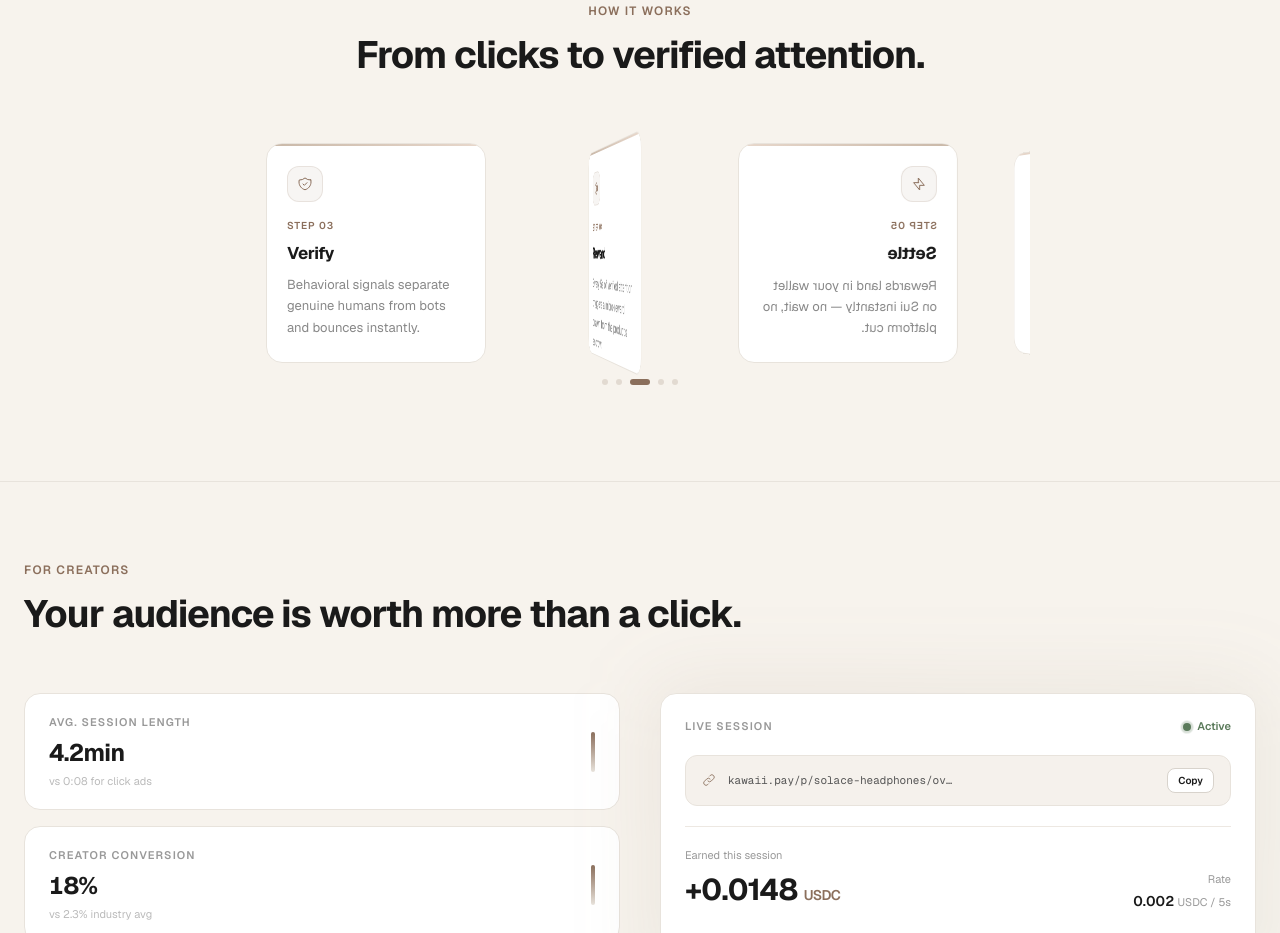
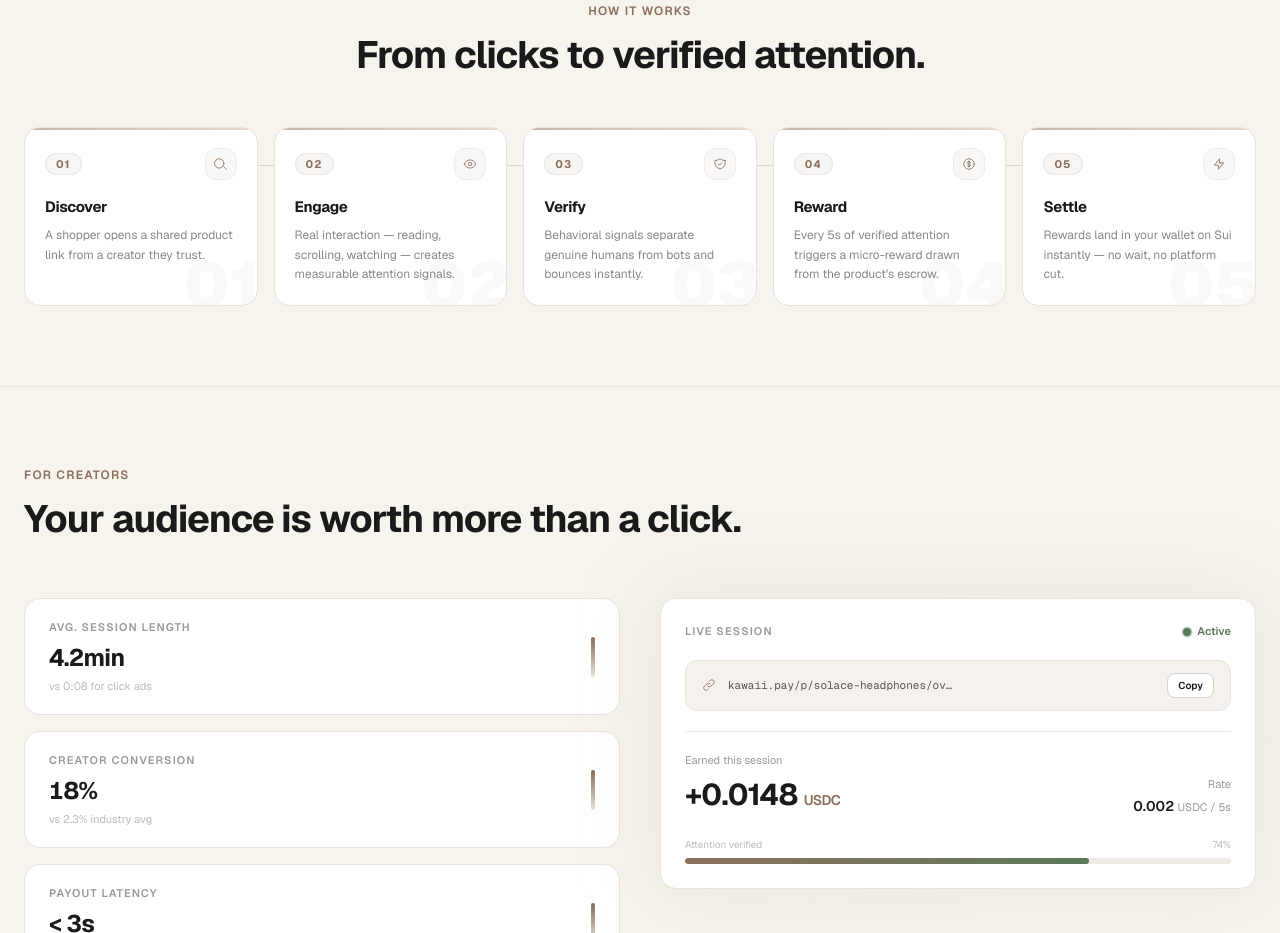
Before and after one commit to dumprahul/kawaipay, a Next.js app: page / in a window 1280 px wide. Shown: the part 1740-2673 px from the top of the page. Built offline with nearby package versions, Linux system fonts and the light colour scheme.

Commit message:
refactor: replace broken carousel with clean 5-col step grid

```diff
--- a/app/landing/HowItWorks.tsx
+++ b/app/landing/HowItWorks.tsx
@@ -3,67 +3,43 @@
 import { useRef } from "react";
 import { motion, useInView } from "framer-motion";
 import BlurText from "@/components/ui/BlurText";
-import Carousel from "@/components/ui/Carousel";
-import type { CarouselItem } from "@/components/ui/Carousel";
 
-const STEPS: CarouselItem[] = [
+const STEPS = [
   {
-    id: 1,
+    num: "01",
     title: "Discover",
-    description: "A shopper opens a shared product link from a creator they trust.",
-    icon: (
-      <svg className="w-4 h-4" fill="none" stroke="#8b6f5c" viewBox="0 0 24 24">
-        <path strokeLinecap="round" strokeLinejoin="round" strokeWidth={1.5} d="M21 21l-4.35-4.35M17 11A6 6 0 111 11a6 6 0 0116 0z" />
-      </svg>
-    ),
+    body: "A shopper opens a shared product link from a creator they trust.",
+    icon: "M21 21l-4.35-4.35M17 11A6 6 0 111 11a6 6 0 0116 0z",
   },
   {
-    id: 2,
+    num: "02",
     title: "Engage",
-    description: "Real interaction — reading, scrolling, watching — creates measurable attention signals.",
-    icon: (
-      <svg className="w-4 h-4" fill="none" stroke="#8b6f5c" viewBox="0 0 24 24">
-        <path strokeLinecap="round" strokeLinejoin="round" strokeWidth={1.5} d="M15 12a3 3 0 11-6 0 3 3 0 016 0zM2.458 12C3.732 7.943 7.523 5 12 5c4.477 0 8.268 2.943 9.542 7-1.274 4.057-5.065 7-9.542 7-4.477 0-8.268-2.943-9.542-7z" />
-      </svg>
-    ),
+    body: "Real interaction — reading, scrolling, watching — creates measurable attention signals.",
+    icon: "M15 12a3 3 0 11-6 0 3 3 0 016 0zM2.458 12C3.732 7.943 7.523 5 12 5c4.477 0 8.268 2.943 9.542 7-1.274 4.057-5.065 7-9.542 7-4.477 0-8.268-2.943-9.542-7z",
   },
   {
-    id: 3,
+    num: "03",
     title: "Verify",
-    description: "Behavioral signals separate genuine humans from bots and bounces instantly.",
-    icon: (
-      <svg className="w-4 h-4" fill="none" stroke="#8b6f5c" viewBox="0 0 24 24">
-        <path strokeLinecap="round" strokeLinejoin="round" strokeWidth={1.5} d="M9 12l2 2 4-4m5.618-4.016A11.955 11.955 0 0112 2.944a11.955 11.955 0 01-8.618 3.04A12.02 12.02 0 003 9c0 5.591 3.824 10.29 9 11.622 5.176-1.332 9-6.03 9-11.622 0-1.042-.133-2.052-.382-3.016z" />
-      </svg>
-    ),
+    body: "Behavioral signals separate genuine humans from bots and bounces instantly.",
+    icon: "M9 12l2 2 4-4m5.618-4.016A11.955 11.955 0 0112 2.944a11.955 11.955 0 01-8.618 3.04A12.02 12.02 0 003 9c0 5.591 3.824 10.29 9 11.622 5.176-1.332 9-6.03 9-11.622 0-1.042-.133-2.052-.382-3.016z",
   },
   {
-    id: 4,
+    num: "04",
     title: "Reward",
-    description: "Every 5s of verified attention triggers a micro-reward drawn from the product's escrow.",
-    icon: (
-      <svg className="w-4 h-4" fill="none" stroke="#8b6f5c" viewBox="0 0 24 24">
-        <path strokeLinecap="round" strokeLinejoin="round" strokeWidth={1.5} d="M12 8c-1.657 0-3 .895-3 2s1.343 2 3 2 3 .895 3 2-1.343 2-3 2m0-8c1.11 0 2.08.402 2.599 1M12 8V7m0 1v8m0 0v1m0-1c-1.11 0-2.08-.402-2.599-1M21 12a9 9 0 11-18 0 9 9 0 0118 0z" />
-      </svg>
-    ),
+    body: "Every 5s of verified attention triggers a micro-reward drawn from the product's escrow.",
+    icon: "M12 8c-1.657 0-3 .895-3 2s1.343 2 3 2 3 .895 3 2-1.343 2-3 2m0-8c1.11 0 2.08.402 2.599 1M12 8V7m0 1v8m0 0v1m0-1c-1.11 0-2.08-.402-2.599-1M21 12a9 9 0 11-18 0 9 9 0 0118 0z",
   },
   {
-    id: 5,
+    num: "05",
     title: "Settle",
-    description: "Rewards land in your wallet on Sui instantly — no wait, no platform cut.",
-    icon: (
-      <svg className="w-4 h-4" fill="none" stroke="#8b6f5c" viewBox="0 0 24 24">
-        <path strokeLinecap="round" strokeLinejoin="round" strokeWidth={1.5} d="M13 10V3L4 14h7v7l9-11h-7z" />
-      </svg>
-    ),
+    body: "Rewards land in your wallet on Sui instantly — no wait, no platform cut.",
+    icon: "M13 10V3L4 14h7v7l9-11h-7z",
   },
 ];
 
 export default function HowItWorks() {
   const headRef = useRef(null);
   const inView = useInView(headRef, { once: true, margin: "-60px" });
-  const carouselRef = useRef(null);
-  const carouselInView = useInView(carouselRef, { once: true, margin: "-40px" });
 
   return (
     <section id="how-it-works" className="max-w-7xl mx-auto px-6 py-20 border-t border-[#E8E3DC]">
@@ -88,24 +64,68 @@ export default function HowItWorks() {
         </div>
       </div>
 
-      {/* Carousel — wide container, 3 cards visible */}
-      <motion.div
-        ref={carouselRef}
-        initial={{ opacity: 0, y: 32 }}
-        animate={carouselInView ? { opacity: 1, y: 0 } : {}}
-        transition={{ duration: 0.65, ease: [0.22, 1, 0.36, 1] }}
-        className="flex justify-center"
-      >
-        <Carousel
-          items={STEPS}
-          baseWidth={780}
-          cardWidth={220}
-          autoplay
-          autoplayDelay={2800}
-          pauseOnHover
-          loop
-        />
-      </motion.div>
+      {/* Steps grid */}
+      <div className="grid grid-cols-1 md:grid-cols-5 gap-4">
+        {STEPS.map((step, i) => (
+          <StepCard key={step.num} step={step} index={i} last={i === STEPS.length - 1} />
+        ))}
+      </div>
     </section>
   );
 }
+
+function StepCard({
+  step,
+  index,
+  last,
+}: {
+  step: typeof STEPS[0];
+  index: number;
+  last: boolean;
+}) {
+  const ref = useRef(null);
+  const inView = useInView(ref, { once: true, margin: "-40px" });
+
+  return (
+    <motion.div
+      ref={ref}
+      initial={{ opacity: 0, y: 28 }}
+      animate={inView ? { opacity: 1, y: 0 } : {}}
+      transition={{ duration: 0.55, delay: index * 0.09, ease: [0.22, 1, 0.36, 1] }}
+      className="relative group"
+    >
+      {/* Connector line — hidden on last */}
+      {!last && (
+        <div className="hidden md:block absolute top-[38px] left-[calc(50%+22px)] right-[-50%] h-px bg-gradient-to-r from-[#c9b8a8] to-transparent z-0 pointer-events-none" />
+      )}
+
+      <div className="relative z-10 bg-white border border-[#E8E3DC] rounded-2xl p-5 h-full
+                      hover:-translate-y-1 hover:shadow-[0_8px_28px_-6px_rgba(139,111,92,0.13)]
+                      hover:border-[#c9b8a8] transition-all duration-300 overflow-hidden">
+        {/* Top accent bar */}
+        <div className="absolute top-0 left-0 right-0 h-0.5 bg-gradient-to-r from-[#c9b8a8] to-[#e8d8cc]" />
+
+        {/* Number + icon row */}
+        <div className="flex items-center justify-between mb-4">
+          <span className="text-[11px] font-bold text-[#8b6f5c] bg-[#8b6f5c10] border border-[#8b6f5c20] rounded-full px-2.5 py-0.5 tracking-widest">
+            {step.num}
+          </span>
+          <div className="w-8 h-8 rounded-xl bg-[#8b6f5c0c] border border-[#8b6f5c18] flex items-center justify-center">
+            <svg className="w-3.5 h-3.5" fill="none" stroke="#8b6f5c" viewBox="0 0 24 24">
+              <path strokeLinecap="round" strokeLinejoin="round" strokeWidth={1.5} d={step.icon} />
+            </svg>
+          </div>
+        </div>
+
+        <h3 className="text-[15px] font-bold text-[#1a1a1a] mb-2 tracking-tight">{step.title}</h3>
+        <p className="text-[12px] text-[#888] leading-relaxed">{step.body}</p>
+
+        {/* Watermark number */}
+        <span className="absolute -right-1 -bottom-3 text-[64px] font-black leading-none select-none pointer-events-none"
+          style={{ color: "#8b6f5c", opacity: 0.04 }}>
+          {step.num}
+        </span>
+      </div>
+    </motion.div>
+  );
+}
```
